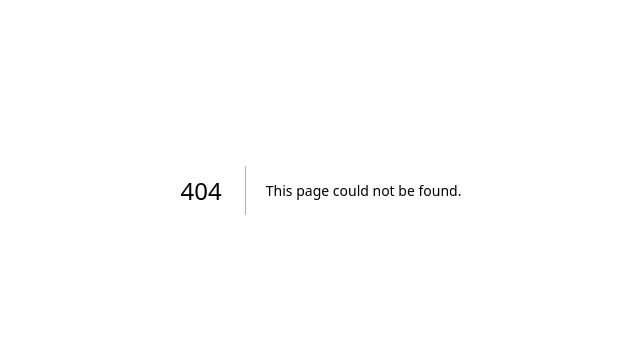
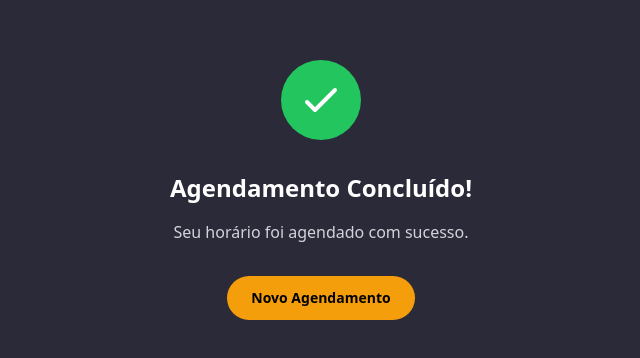
Before and after one commit to galvesb/barbermassagua, a Next.js app: page /confirmation in a window 1280 px wide. Before the commit this address had no page. Shown: the part 210-568 px from the top of the page, without its empty margins (319-959 px from the left). Built offline with nearby package versions, Linux system fonts and the light colour scheme.

Commit message:
confimacao

```diff
--- /dev/null
+++ b/app/confirmation/page.tsx
@@ -0,0 +1,32 @@
+'use client';
+
+import React from 'react';
+import Image from 'next/image';
+
+export default function Confirmation() {
+  const handleNewAppointment = () => {
+    window.location.href = '/';
+  };
+
+  return (
+    <div className="min-h-screen bg-[#2a2a38] flex items-center justify-center p-4">
+      <div className="w-full max-w-sm text-center text-white">
+        <div className="mb-8">
+          <div className="w-20 h-20 mx-auto bg-green-500 rounded-full flex items-center justify-center">
+            <svg className="w-12 h-12 text-white" fill="none" stroke="currentColor" viewBox="0 0 24 24">
+              <path strokeLinecap="round" strokeLinejoin="round" strokeWidth={2} d="M5 13l4 4L19 7" />
+            </svg>
+          </div>
+        </div>
+        <h1 className="text-2xl font-bold mb-4">Agendamento Concluído!</h1>
+        <p className="text-gray-300 mb-8">Seu horário foi agendado com sucesso.</p>
+        <button
+          onClick={handleNewAppointment}
+          className="bg-amber-500 text-black px-6 py-3 rounded-full font-bold text-sm hover:bg-amber-600 transition-colors"
+        >
+          Novo Agendamento
+        </button>
+      </div>
+    </div>
+  );
+}
--- a/app/page.tsx
+++ b/app/page.tsx
@@ -153,6 +153,7 @@ export default function Home() {
                 setSelectedDay(null);
                 setSelectedHour(null);
                 setActiveTab("SERVIÇOS");
+                window.location.href = '/confirmation';
               }}
               className="w-full font-bold text-sm py-3 rounded-full bg-amber-500 text-black hover:bg-amber-600 transition"
             >
```
